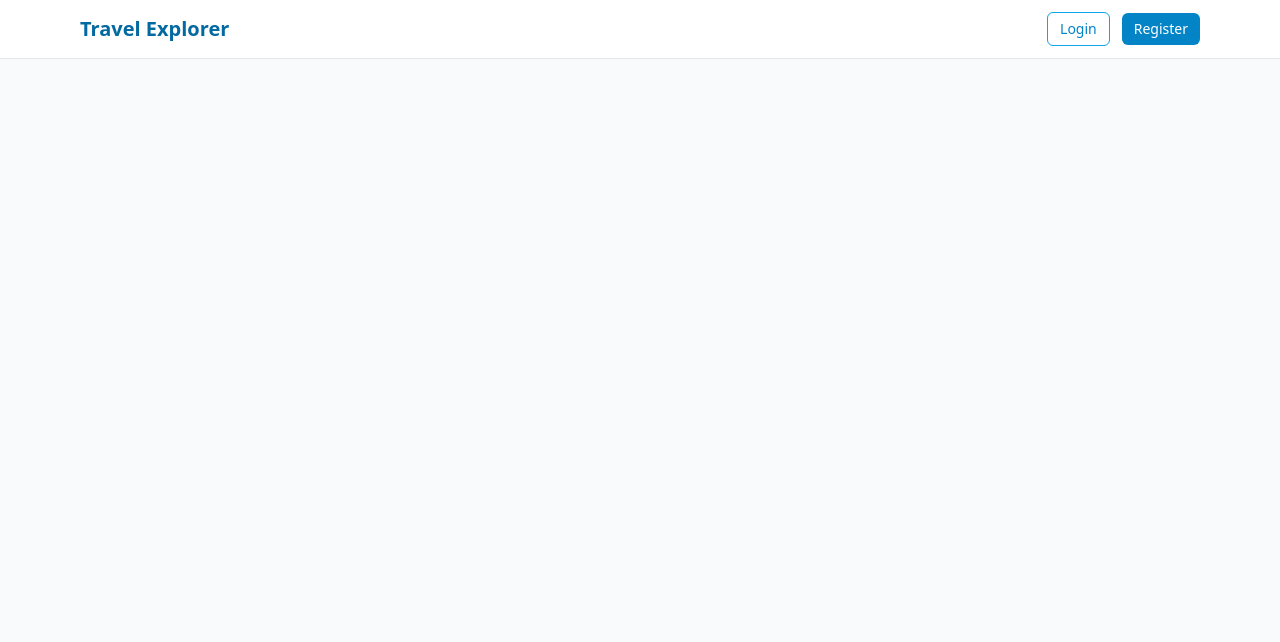
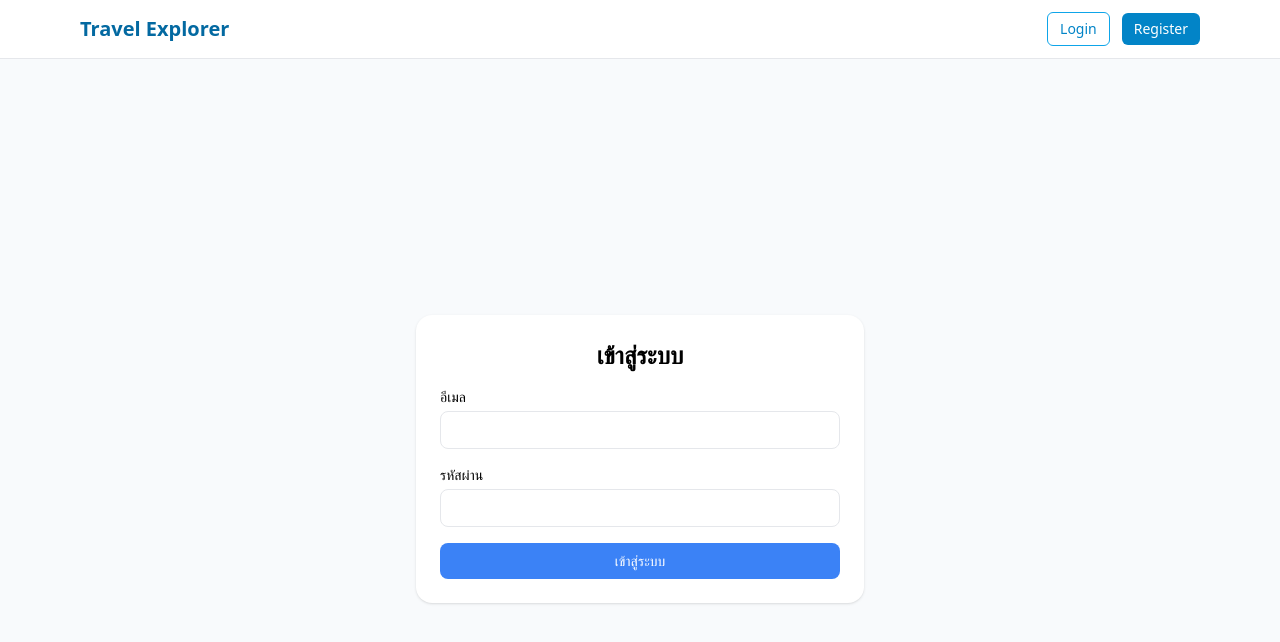
Before and after one commit to tan747400/travel-explorer-vue-springboot, a Vue app in the folder client/: page /login in a window 1280 px wide. Shown: the top 642 px of the page. Built offline with nearby package versions, Linux system fonts and the light colour scheme; no server answers.

Commit message:
feat(client): implement authentication flow with login page, user session management, and navigation updates

```diff
--- a/client/src/App.vue
+++ b/client/src/App.vue
@@ -3,32 +3,66 @@
     <!-- ==== Navbar อยู่ทุกหน้า ==== -->
     <header class="border-b bg-white">
       <div class="max-w-6xl mx-auto px-4 py-3 flex items-center justify-between">
-        <div class="font-bold text-xl text-sky-700">
+        <!-- โลโก้ / ชื่อเว็บ กดแล้วกลับหน้าแรก -->
+        <RouterLink
+          to="/"
+          class="font-bold text-xl text-sky-700"
+        >
           Travel Explorer
-        </div>
+        </RouterLink>
 
+        <!-- ขวา: ปุ่ม Login / Logout -->
         <nav class="flex items-center gap-3">
-          <button
-            type="button"
+          <!-- ถ้ายังไม่ล็อกอิน -->
+          <template v-if="!isLoggedIn">
+            <RouterLink
+              :to="{ name: 'login' }"
               class="text-sm px-3 py-1.5 rounded-md border border-sky-500 text-sky-600 hover:bg-sky-50"
             >
               Login
-          </button>
+            </RouterLink>
 
+            <!-- Register ไว้ก่อน เผื่อทำทีหลัง -->
             <button
               type="button"
               class="text-sm px-3 py-1.5 rounded-md bg-sky-600 text-white hover:bg-sky-700"
             >
               Register
             </button>
+          </template>
+
+          <!-- ถ้าล็อกอินแล้ว -->
+          <template v-else>
+            <span class="text-sm text-gray-700">
+              {{ user?.displayName || user?.email }}
+            </span>
+
+            <button
+              type="button"
+              class="text-sm px-3 py-1.5 rounded-md border border-slate-300 hover:bg-slate-50"
+              @click="handleLogout"
+            >
+              Logout
+            </button>
+          </template>
         </nav>
       </div>
     </header>
 
-    <!-- ==== ตรงนี้คือเนื้อหาแต่ละหน้า ==== -->
+    <!-- ==== เนื้อหาแต่ละหน้า ==== -->
     <router-view />
   </div>
 </template>
 
-<script setup>
+<script setup lang="ts">
+import { RouterLink, useRouter } from "vue-router";
+import { useAuth } from "@/composables/useAuth"; // 👈 ใช้ composable ที่เราสร้าง
+
+const router = useRouter();
+const { isLoggedIn, user, logout } = useAuth();
+
+function handleLogout() {
+  logout();
+  router.push("/"); // กลับหน้า Home หลัง logout
+}
 </script>
--- /dev/null
+++ b/client/src/composables/useAuth.ts
@@ -0,0 +1,40 @@
+import { ref, computed } from "vue";
+import type { AuthResponse } from "@/services/authService";
+
+const token = ref<string | null>(localStorage.getItem("auth_token"));
+const user = ref<Pick<AuthResponse, "userId" | "email" | "displayName"> | null>(
+  localStorage.getItem("auth_user")
+    ? JSON.parse(localStorage.getItem("auth_user") as string)
+    : null
+);
+
+export function useAuth() {
+  const isLoggedIn = computed(() => !!token.value);
+
+  function setAuth(data: AuthResponse) {
+    token.value = data.token;
+    user.value = {
+      userId: data.userId,
+      email: data.email,
+      displayName: data.displayName,
+    };
+
+    localStorage.setItem("auth_token", data.token);
+    localStorage.setItem("auth_user", JSON.stringify(user.value));
+  }
+
+  function logout() {
+    token.value = null;
+    user.value = null;
+    localStorage.removeItem("auth_token");
+    localStorage.removeItem("auth_user");
+  }
+
+  return {
+    token,
+    user,
+    isLoggedIn,
+    setAuth,
+    logout,
+  };
+}
--- /dev/null
+++ b/client/src/pages/LoginPage.vue
@@ -0,0 +1,72 @@
+<template>
+    <div class="min-h-screen flex items-center justify-center bg-slate-50">
+      <div class="w-full max-w-md bg-white rounded-2xl shadow p-6 space-y-4">
+        <h1 class="text-2xl font-bold text-center">เข้าสู่ระบบ</h1>
+
+        <form class="space-y-4" @submit.prevent="handleSubmit">
+          <div>
+            <label class="block text-sm mb-1">อีเมล</label>
+            <input
+              v-model="email"
+              type="email"
+              class="w-full border rounded-lg px-3 py-2 text-sm"
+              required
+            />
+          </div>
+
+          <div>
+            <label class="block text-sm mb-1">รหัสผ่าน</label>
+            <input
+              v-model="password"
+              type="password"
+              class="w-full border rounded-lg px-3 py-2 text-sm"
+              required
+            />
+          </div>
+
+          <p v-if="error" class="text-sm text-red-500">
+            {{ error }}
+          </p>
+
+          <button
+            type="submit"
+            class="w-full bg-blue-500 hover:bg-blue-600 text-white py-2 rounded-lg text-sm font-medium"
+            :disabled="loading"
+          >
+            {{ loading ? "กำลังเข้าสู่ระบบ..." : "เข้าสู่ระบบ" }}
+          </button>
+        </form>
+      </div>
+    </div>
+  </template>
+
+  <script setup lang="ts">
+  import { ref } from "vue";
+  import { useRouter } from "vue-router";
+  import { login } from "@/services/authService";
+  import { useAuth } from "@/composables/useAuth";
+
+  const router = useRouter();
+  const { setAuth } = useAuth();
+
+  const email = ref("");
+  const password = ref("");
+  const loading = ref(false);
+  const error = ref("");
+
+  async function handleSubmit() {
+    error.value = "";
+    loading.value = true;
+    try {
+      const res = await login({ email: email.value, password: password.value });
+      setAuth(res);
+      await router.push("/"); // กลับหน้า Home หรือ /dashboard ก็ได้
+    } catch (err: any) {
+      console.error(err);
+      error.value =
+        err?.response?.data?.message || "เข้าสู่ระบบไม่สำเร็จ กรุณาลองอีกครั้ง";
+    } finally {
+      loading.value = false;
+    }
+  }
+  </script>
--- a/client/src/router/index.ts
+++ b/client/src/router/index.ts
@@ -1,10 +1,12 @@
 import { createRouter, createWebHistory } from "vue-router";
 import HomePage from "../pages/HomePage.vue";
 import TripDetailPage from "../pages/TripDetailPage.vue";
+import LoginPage from "../pages/LoginPage.vue"; // 👈 เพิ่ม import
 
 const routes = [
   { path: "/", name: "home", component: HomePage },
   { path: "/trips/:id", name: "trip-detail", component: TripDetailPage },
+  { path: "/login", name: "login", component: LoginPage },
 ];
 
 const router = createRouter({
--- /dev/null
+++ b/client/src/services/authService.ts
@@ -0,0 +1,38 @@
+import axios from "axios";
+
+const API_BASE_URL =
+  import.meta.env.VITE_API_BASE_URL || "http://localhost:8080";
+
+export interface AuthResponse {
+  token: string;
+  userId: number;
+  email: string;
+  displayName: string;
+}
+
+export interface LoginPayload {
+  email: string;
+  password: string;
+}
+
+export interface RegisterPayload {
+  email: string;
+  password: string;
+  displayName: string;
+}
+
+export async function login(payload: LoginPayload): Promise<AuthResponse> {
+  const { data } = await axios.post<AuthResponse>(
+    `${API_BASE_URL}/api/auth/login`,
+    payload
+  );
+  return data;
+}
+
+export async function register(payload: RegisterPayload): Promise<AuthResponse> {
+  const { data } = await axios.post<AuthResponse>(
+    `${API_BASE_URL}/api/auth/register`,
+    payload
+  );
+  return data;
+}
```
Also changed, not shown: 1 other file (tests, documents, lock files or other folders). Lines whose indentation alone changed are shown as unchanged.
